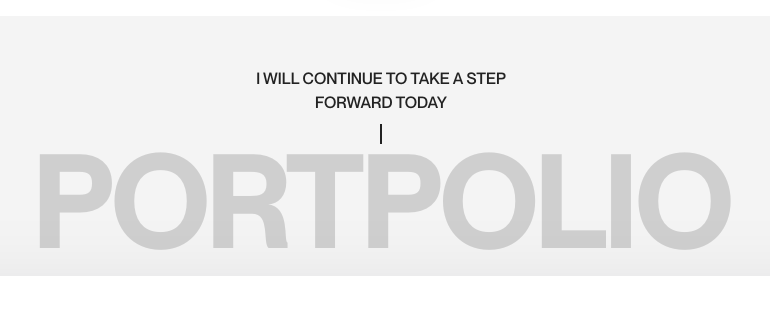
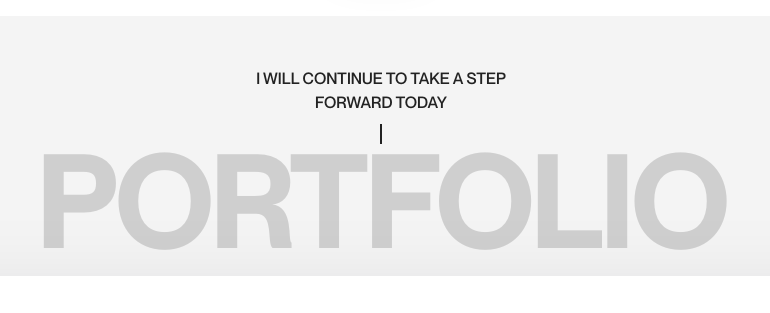
Before and after one commit to eunso1991/portfolio, a plain HTML site: page index.html in a window 1280 px wide. Shown: the part 1840-2153 px from the top of the page, 259-1029 px from the left. Drawn offline with Linux system fonts and the light colour scheme; a script that the page names is missing; files whose address does not match are found by name; a web font is replaced by a local one.

Commit message:
Update index.html

```diff
--- a/index.html
+++ b/index.html
@@ -160,7 +160,7 @@
             <div class="content_wrap">
               <div class="title">
                 <span>I will continue to take a step<br />forward today</span>
-                <h3>PORTPOLIO</h3>
+                <h3>PORTFOLIO</h3>
               </div>
               <div class="box scroll_event">
                 <ul>
```
